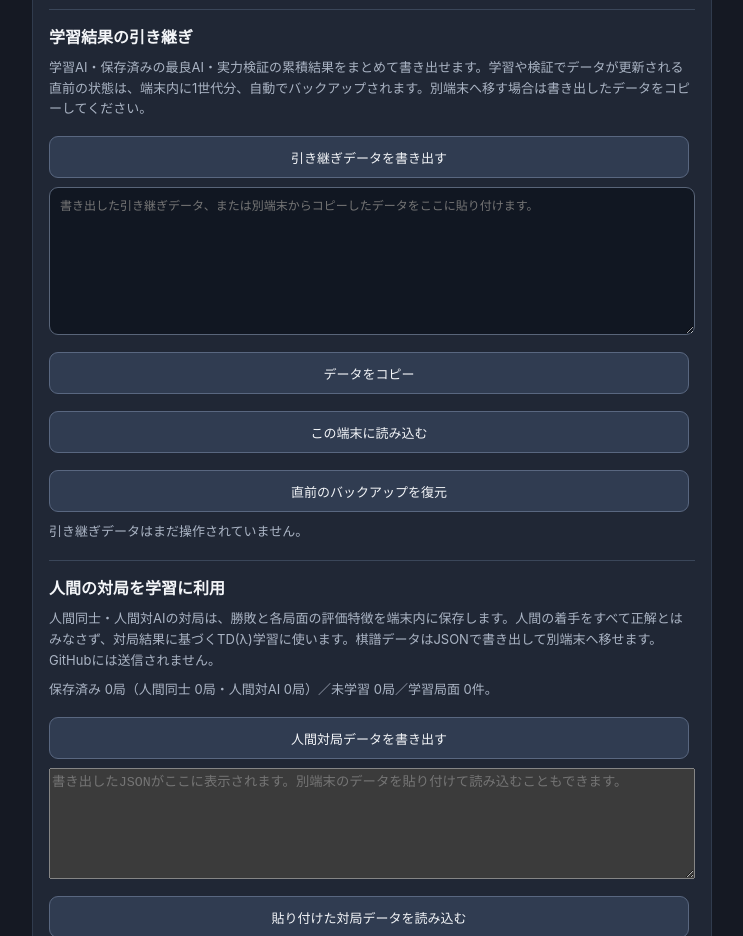
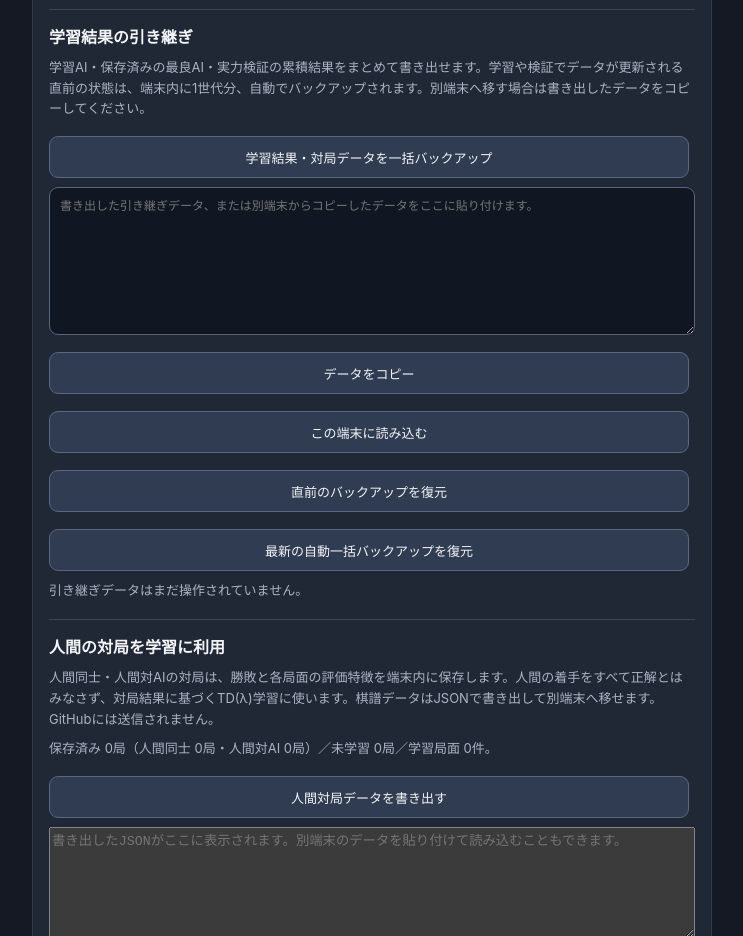
Before and after one commit to o-kosei-02ptr6-lab/gungi-ai, a plain HTML site: page index.html in a window 1280 px wide. Shown: the part 3020-3956 px from the top of the page, without its empty margins (268-1011 px from the left). Drawn offline with Linux system fonts and the light colour scheme.

Commit message:
Add complete backup restore control and clarify export

```diff
--- a/index.html
+++ b/index.html
@@ -96,11 +96,12 @@
       <div class="transfer-tools">
         <h3>学習結果の引き継ぎ</h3>
         <p>学習AI・保存済みの最良AI・実力検証の累積結果をまとめて書き出せます。学習や検証でデータが更新される直前の状態は、端末内に1世代分、自動でバックアップされます。別端末へ移す場合は書き出したデータをコピーしてください。</p>
-        <button id="export-training" type="button">引き継ぎデータを書き出す</button>
+        <button id="export-training" type="button">学習結果・対局データを一括バックアップ</button>
         <textarea id="training-transfer-data" rows="7" spellcheck="false" placeholder="書き出した引き継ぎデータ、または別端末からコピーしたデータをここに貼り付けます。"></textarea>
         <button id="copy-training" type="button">データをコピー</button>
         <button id="import-training" type="button">この端末に読み込む</button>
         <button id="restore-training-backup" type="button">直前のバックアップを復元</button>
+        <button id="restore-latest-full-backup" type="button">最新の自動一括バックアップを復元</button>
         <p id="transfer-status" role="status">引き継ぎデータはまだ操作されていません。</p>
       </div>
 
@@ -120,6 +121,6 @@
     </section>
   </main>
   <footer>Gungi AI · 開発用プロトタイプ</footer>
-  <script src="engine-20261107bb.js?v=20261115movegen1"></script><script src="evaluation-20261107be.js?v=20261116historykey1"></script><script src="search-20261108cycle3.js?v=20261115searchmemo1"></script><script src="training-20261107a.js?v=20261125humangames2"></script><script src="tournament-20261107a.js?v=20261110setupbeam2"></script><script src="app-20261107bc.js?v=20261125humangames2"></script>
+  <script src="engine-20261107bb.js?v=20261115movegen1"></script><script src="evaluation-20261107be.js?v=20261116historykey1"></script><script src="search-20261108cycle3.js?v=20261115searchmemo1"></script><script src="training-20261107a.js?v=20261125fullbackup1"></script><script src="tournament-20261107a.js?v=20261110setupbeam2"></script><script src="app-20261107bc.js?v=20261125fullbackup1"></script>
 </body>
 </html>
```
